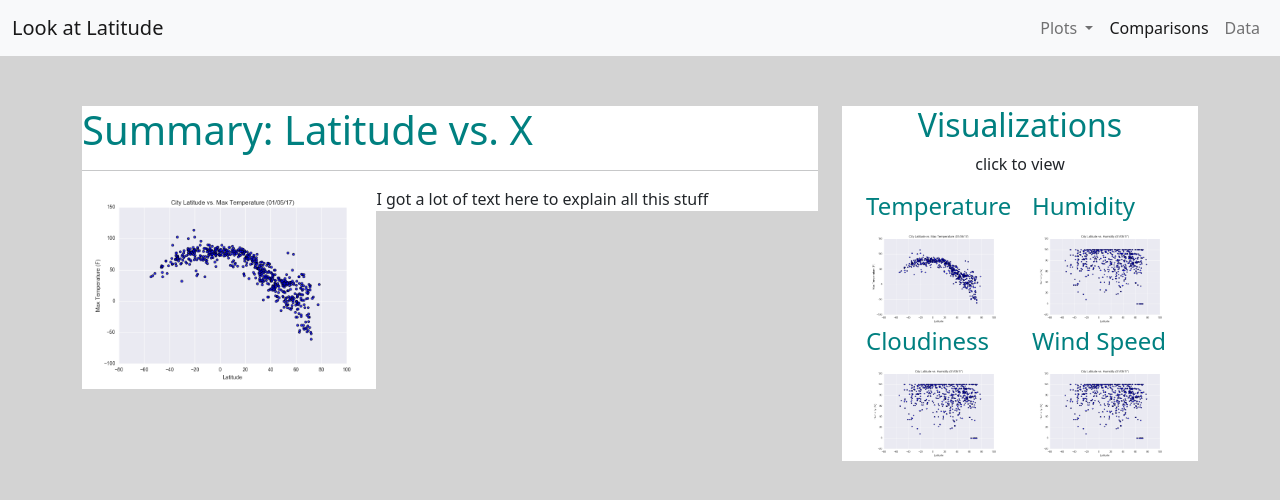
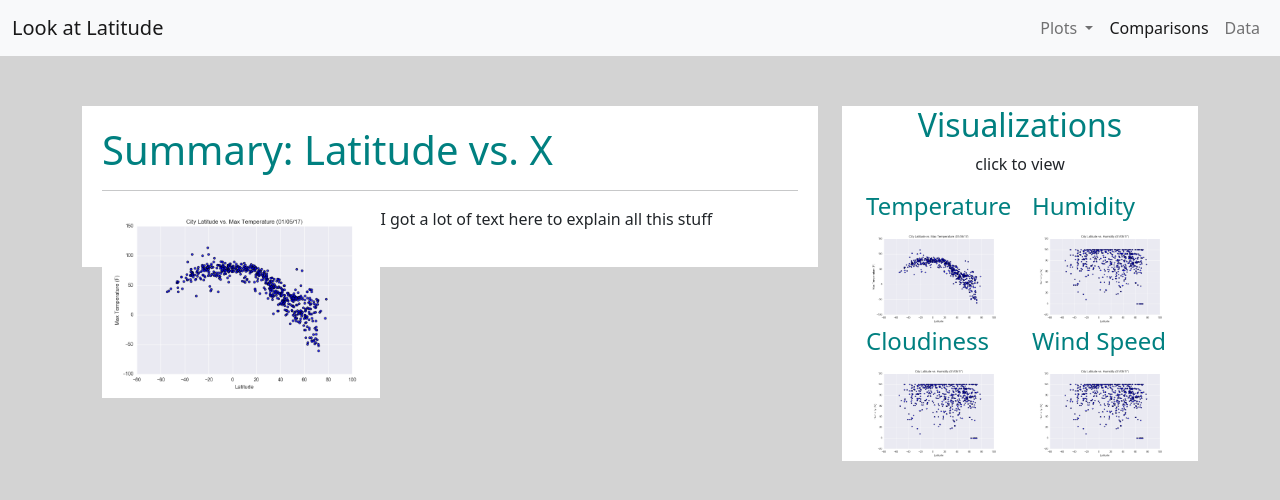
Before and after one commit to lmfao415/Web-Design-Challenge, a plain HTML site: page index.html in a window 1280 px wide. Drawn offline with nearby package versions, Linux system fonts and the light colour scheme.

Commit message:
cleaned code

```diff
--- a/styles.css
+++ b/styles.css
@@ -8,12 +8,13 @@ h4 {color: teal;}
 /* .header {color:aqua;
 background-color: white;} */
 
-.summary {background: white;}
+.summary {background: white;
+padding:20px}
 
 .sideviz {background: white;}
-
 .sideviz h2 {text-align: center;}
 .sideviz p {text-align: center;}
+
 .datasection {background-color: white;
 margin: 20px;
 padding: 20px;}
```
